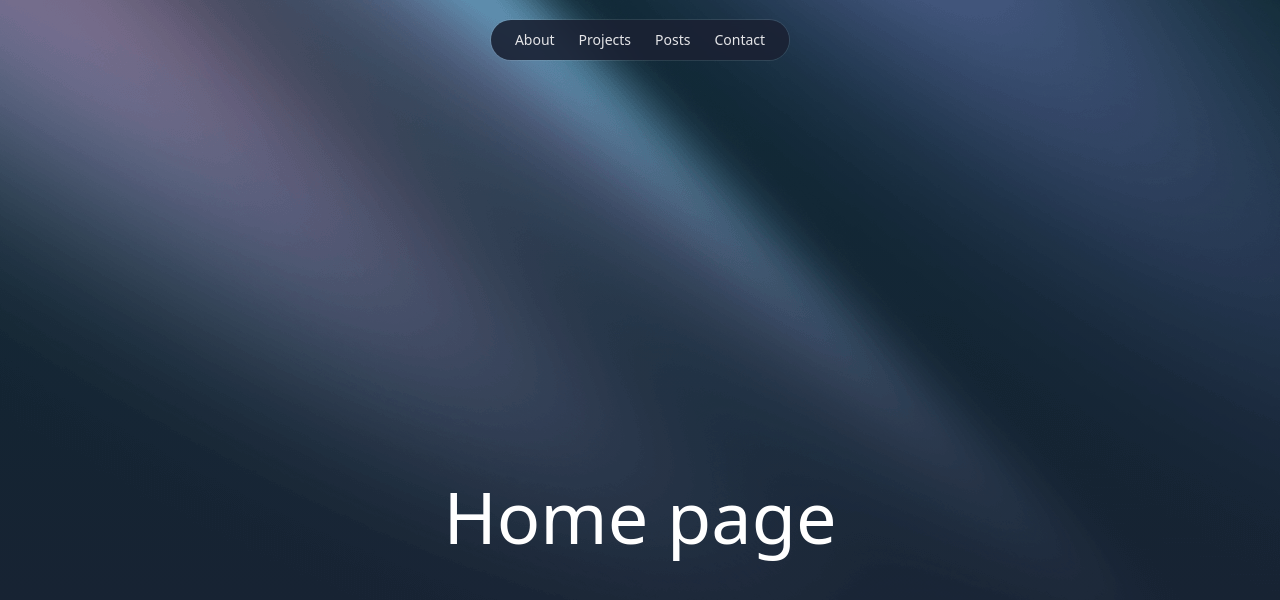
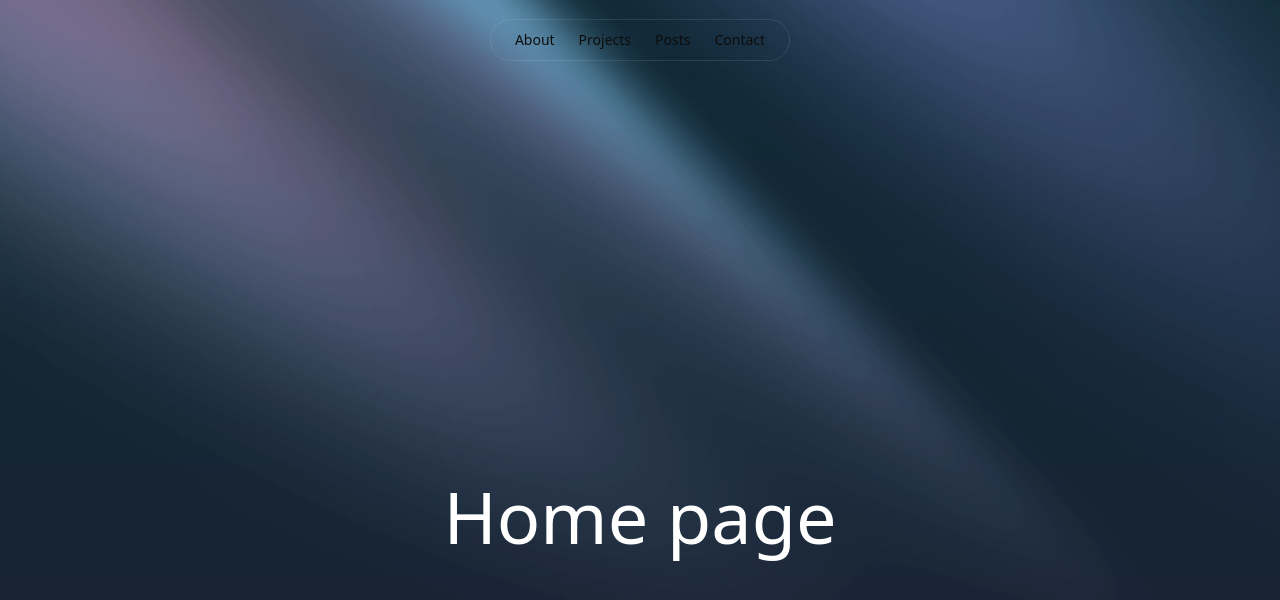
Before and after one commit to camjmoore/cjmooredev, a Next.js app: page / in a window 1280 px wide. Shown: the top 600 px of the page. Built offline with nearby package versions, Linux system fonts and the light colour scheme.

Commit message:
styled nav colors

```diff
--- a/app/nav-bar.tsx
+++ b/app/nav-bar.tsx
@@ -16,7 +16,7 @@ export default function Nav() {
   return (
     <Headroom>
       <div className="flex flex-1 items-center justify-center h-20 max-w-full mx-auto">
-        <nav className="flex backdrop-blur-sm rounded-full px-3 text-sm bg-slate-900/90 text-zinc-200 ring-1 ring-white/10 pointer-events-auto">
+        <nav className="flex backdrop-blur-sm rounded-full px-3 text-sm bg-abyss2/90 ring-1 ring-white/10 pointer-events-auto">
           {menu.map((link) => {
             const isActive = pathname.startsWith(link.href);
 
@@ -26,15 +26,15 @@ export default function Nav() {
                 key={link.name}
                 className={
                   isActive
-                    ? "relative block px-3 py-2.5 transition text-orange-400"
-                    : "relative block px-3 py-2.5 transition hover:text-orange-400"
+                    ? "relative block px-3 py-2.5 transition text-ignis"
+                    : "relative block px-3 py-2.5 transition hover:text-ignis"
                 }
               >
                 {link.name}
                 <span
                   className={`${
                     isActive
-                      ? "absolute inset-x-1 -bottom-px h-px bg-gradient-to-r from-orange-500/0 via-orange-500/40 to-orange-500/0 dark:from-orange-400/0 dark:via-orange-400/40 dark:to-orange-400/0"
+                      ? "absolute inset-x-1 -bottom-px h-px bg-gradient-to-r from-ignis/0 via-ignis/70 to-ignis/0"
                       : "hidden"
                   }`}
                 ></span>
```
